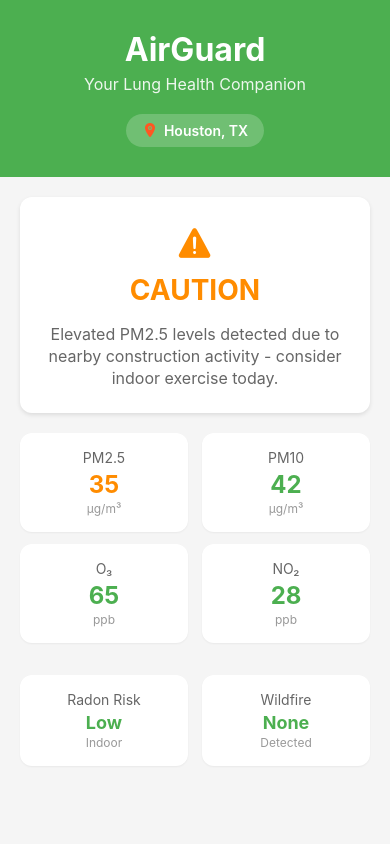
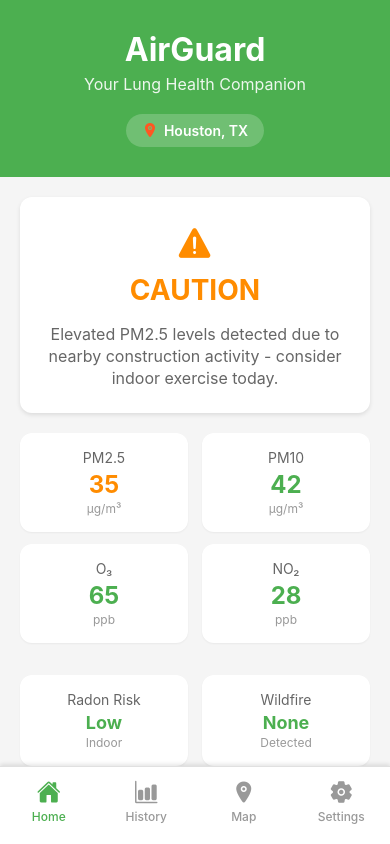
Before and after one commit to Poudel-Sanskriti/AirWise, a React Native app in the folder mobile/: screen / in a window 390 px wide. Built offline with nearby package versions, Linux system fonts and the light colour scheme.

Commit message:
Add bottom navigation with Home, History, Map, Settings tabs

```diff
--- a/mobile/App.tsx
+++ b/mobile/App.tsx
@@ -1,6 +1,6 @@
 import React from 'react';
-import HomeScreen from './src/screens/HomeScreen';
+import MainNavigator from './src/components/MainNavigator';
 
 export default function App() {
-  return <HomeScreen />;
+  return <MainNavigator />;
 }
--- /dev/null
+++ b/mobile/src/components/BottomNavigation.tsx
@@ -0,0 +1,72 @@
+import React from 'react';
+import { View, Text, TouchableOpacity, StyleSheet } from 'react-native';
+import { Ionicons } from '@expo/vector-icons';
+
+interface BottomNavigationProps {
+  activeTab: string;
+  onTabChange: (tab: string) => void;
+}
+
+const BottomNavigation: React.FC<BottomNavigationProps> = ({ activeTab, onTabChange }) => {
+  const tabs = [
+    { id: 'home', label: 'Home', icon: 'home' as const },
+    { id: 'history', label: 'History', icon: 'bar-chart' as const },
+    { id: 'map', label: 'Map', icon: 'location' as const },
+    { id: 'settings', label: 'Settings', icon: 'settings' as const },
+  ];
+
+  return (
+    <View style={styles.container}>
+      {tabs.map((tab) => (
+        <TouchableOpacity
+          key={tab.id}
+          style={styles.tab}
+          onPress={() => onTabChange(tab.id)}
+          activeOpacity={0.7}
+        >
+          <Ionicons
+            name={tab.icon}
+            size={24}
+            color={activeTab === tab.id ? '#4CAF50' : '#999'}
+          />
+          <Text
+            style={[
+              styles.tabLabel,
+              { color: activeTab === tab.id ? '#4CAF50' : '#999' }
+            ]}
+          >
+            {tab.label}
+          </Text>
+        </TouchableOpacity>
+      ))}
+    </View>
+  );
+};
+
+const styles = StyleSheet.create({
+  container: {
+    flexDirection: 'row',
+    backgroundColor: 'white',
+    paddingVertical: 12,
+    paddingBottom: 20, // Extra padding for safe area
+    borderTopWidth: 1,
+    borderTopColor: '#e0e0e0',
+    shadowColor: '#000',
+    shadowOffset: { width: 0, height: -2 },
+    shadowOpacity: 0.1,
+    shadowRadius: 4,
+    elevation: 5,
+  },
+  tab: {
+    flex: 1,
+    alignItems: 'center',
+    justifyContent: 'center',
+  },
+  tabLabel: {
+    fontSize: 12,
+    marginTop: 4,
+    fontWeight: '500',
+  },
+});
+
+export default BottomNavigation;
--- /dev/null
+++ b/mobile/src/components/MainNavigator.tsx
@@ -0,0 +1,82 @@
+import React, { useState } from 'react';
+import { View, Text, StyleSheet } from 'react-native';
+import HomeScreen from '../screens/HomeScreen';
+import BottomNavigation from './BottomNavigation';
+
+// Placeholder screens - we'll create these next
+const HistoryScreen = () => (
+  <View style={styles.placeholderScreen}>
+    <Text style={styles.placeholderText}>History Screen</Text>
+    <Text style={styles.placeholderSubtext}>Coming Soon</Text>
+  </View>
+);
+
+const MapScreen = () => (
+  <View style={styles.placeholderScreen}>
+    <Text style={styles.placeholderText}>Map Screen</Text>
+    <Text style={styles.placeholderSubtext}>Coming Soon</Text>
+  </View>
+);
+
+const SettingsScreen = () => (
+  <View style={styles.placeholderScreen}>
+    <Text style={styles.placeholderText}>Settings Screen</Text>
+    <Text style={styles.placeholderSubtext}>Coming Soon</Text>
+  </View>
+);
+
+const MainNavigator = () => {
+  const [activeTab, setActiveTab] = useState('home');
+
+  const renderScreen = () => {
+    switch (activeTab) {
+      case 'home':
+        return <HomeScreen />;
+      case 'history':
+        return <HistoryScreen />;
+      case 'map':
+        return <MapScreen />;
+      case 'settings':
+        return <SettingsScreen />;
+      default:
+        return <HomeScreen />;
+    }
+  };
+
+  return (
+    <View style={styles.container}>
+      <View style={styles.screenContainer}>
+        {renderScreen()}
+      </View>
+      <BottomNavigation activeTab={activeTab} onTabChange={setActiveTab} />
+    </View>
+  );
+};
+
+const styles = StyleSheet.create({
+  container: {
+    flex: 1,
+    backgroundColor: '#f5f5f5',
+  },
+  screenContainer: {
+    flex: 1,
+  },
+  placeholderScreen: {
+    flex: 1,
+    justifyContent: 'center',
+    alignItems: 'center',
+    backgroundColor: '#f5f5f5',
+  },
+  placeholderText: {
+    fontSize: 24,
+    fontWeight: 'bold',
+    color: '#333',
+    marginBottom: 8,
+  },
+  placeholderSubtext: {
+    fontSize: 16,
+    color: '#666',
+  },
+});
+
+export default MainNavigator;
```
